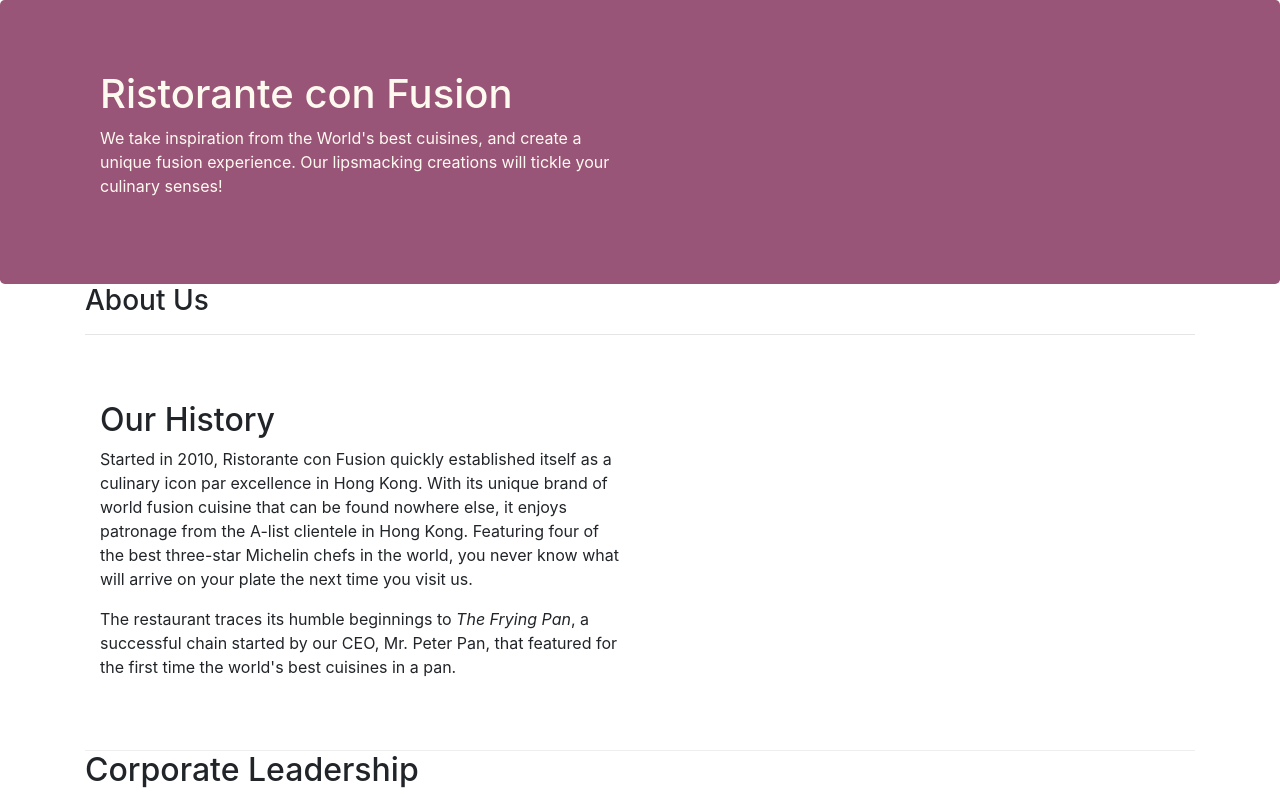
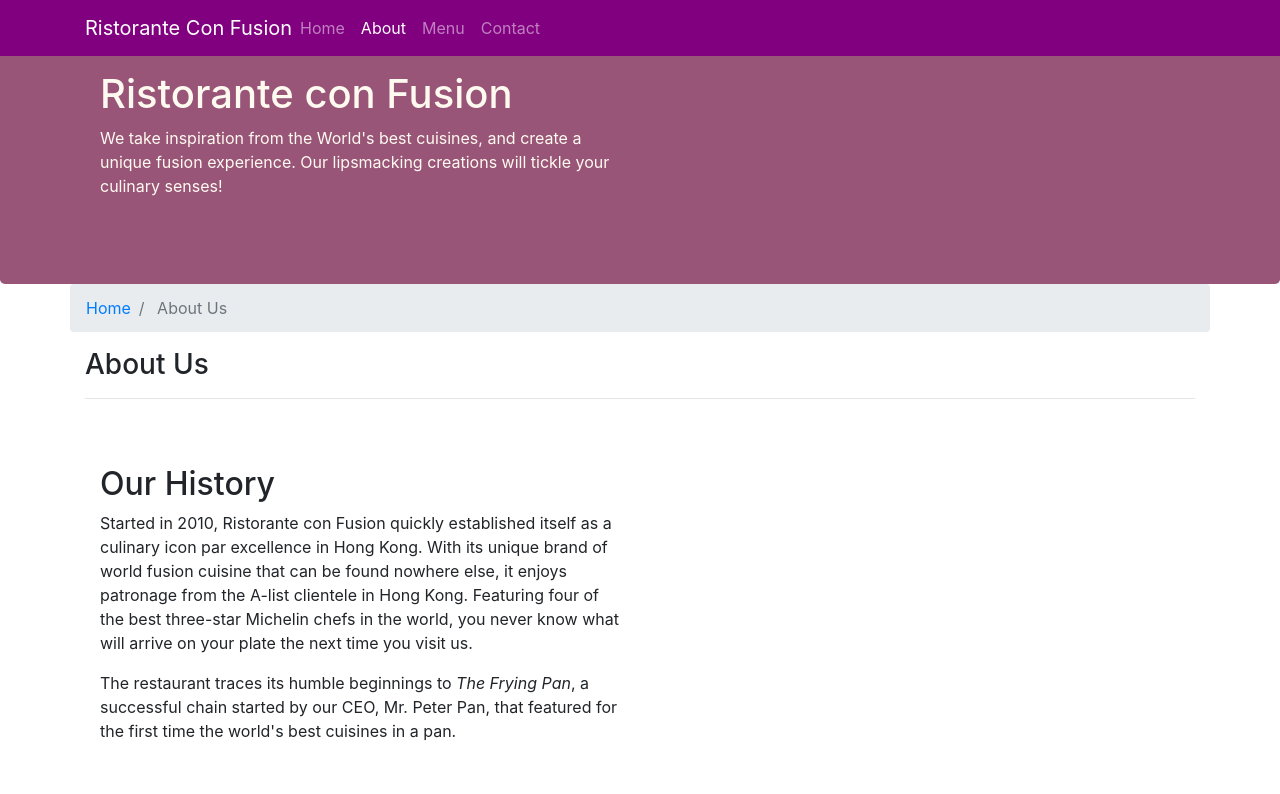
Before and after one commit to trigaten/React-Course, a website: page conFusion/aboutus.html in a window 1280 px wide. Shown: the top 794 px of the page. Drawn offline with nearby package versions, Linux system fonts and the light colour scheme.

Commit message:
navbar+breadcrumbs

```diff
--- a/conFusion/aboutus.html
+++ b/conFusion/aboutus.html
@@ -14,7 +14,22 @@
 </head>
 
 <body>
-
+    <nav class="navbar navbar-dark navbar-expand-sm fixed-top">
+        <div class="container">
+            <button class="navbar-toggler" type="button" data-toggle="collapse" data-target="#Navbar">
+                <span class="navbar-toggler-icon"></span>
+            </button>
+           <a class="navbar-brand mr-auto" href="./index.html">Ristorante Con Fusion</a>
+           <div class="collapse navbar-collapse" id="Navbar">
+                <ul class="navbar-nav mr-auto">
+                    <li class="nav-item"><a class="nav-link" href="./index.html">Home</a></li>
+                    <li class="nav-item active"><a class="nav-link" href="#">About</a></li>
+                    <li class="nav-item"><a class="nav-link" href="#">Menu</a></li>
+                    <li class="nav-item"><a class="nav-link" href="#">Contact</a></li>
+                </ul>
+            </div>
+        </div>
+    </nav>
     <header class="jumbotron">
         <div class="container">
             <div class="row row-header">
@@ -29,8 +44,16 @@
     </header>
 
     <div class="container">
-        <div>
-            <div>
+        <div class="row">
+            <ol class="col-12 breadcrumb">
+                <li class="breadcrumb-item">
+                    <a href="./index.html">Home</a>
+                </li>
+                <li class="breadcrumb-item active">
+                    About Us
+                </li>
+            </ol>
+            <div class="col-12">
                <h3>About Us</h3>
                <hr>
             </div>
@@ -68,7 +91,7 @@
                 <div class="col-4 offset-1 col-sm-2">
                     <h5>Links</h5>
                     <ul class="list-unstyled">
-                        <li><a href="#">Home</a></li>
+                        <li><a href="./index.html">Home</a></li>
                         <li><a href="#">About</a></li>
                         <li><a href="#">Menu</a></li>
                         <li><a href="#">Contact</a></li>
--- a/conFusion/css/styles.css
+++ b/conFusion/css/styles.css
@@ -30,3 +30,12 @@
     margin: 0px;
     color: black;
 }
+
+.body{
+    padding: 50px opx op opx;
+    z-index: 0;
+}
+
+.navbar-dark {
+    background-color: purple;
+}
```
Also changed, not shown: conFusion/index.html (+17 -2 lines).
